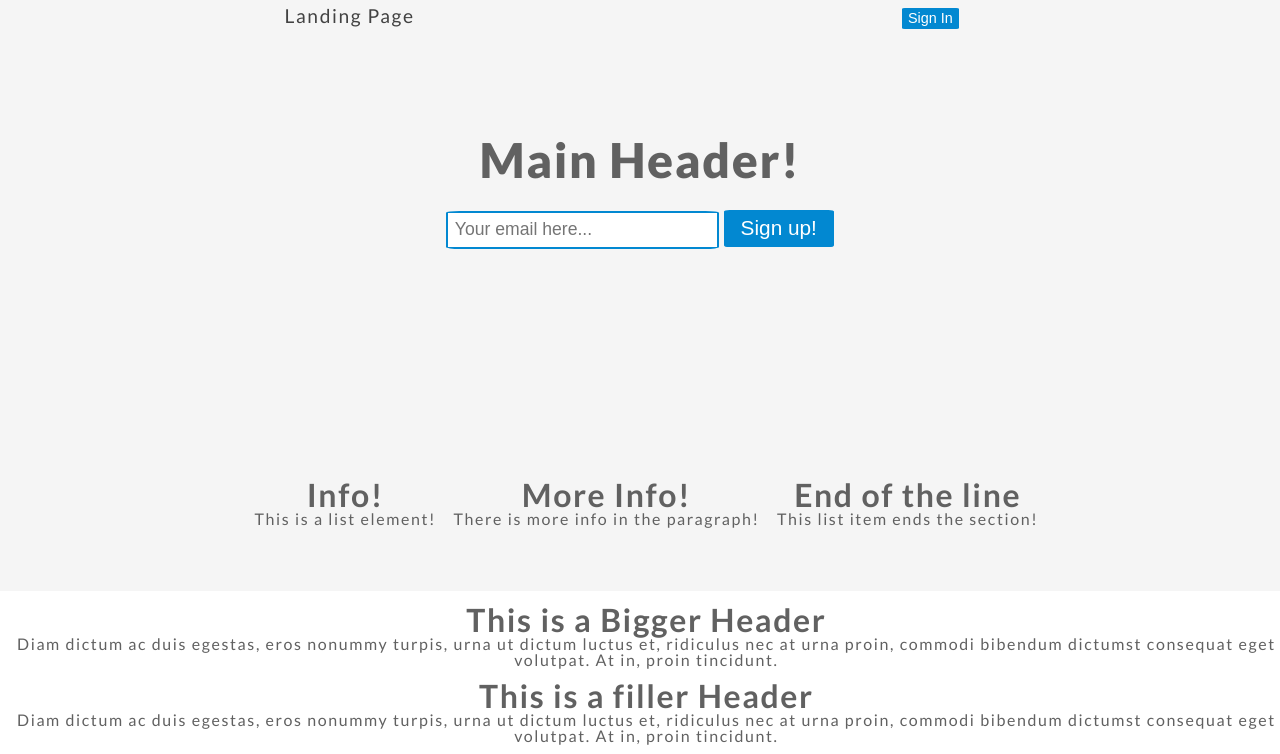
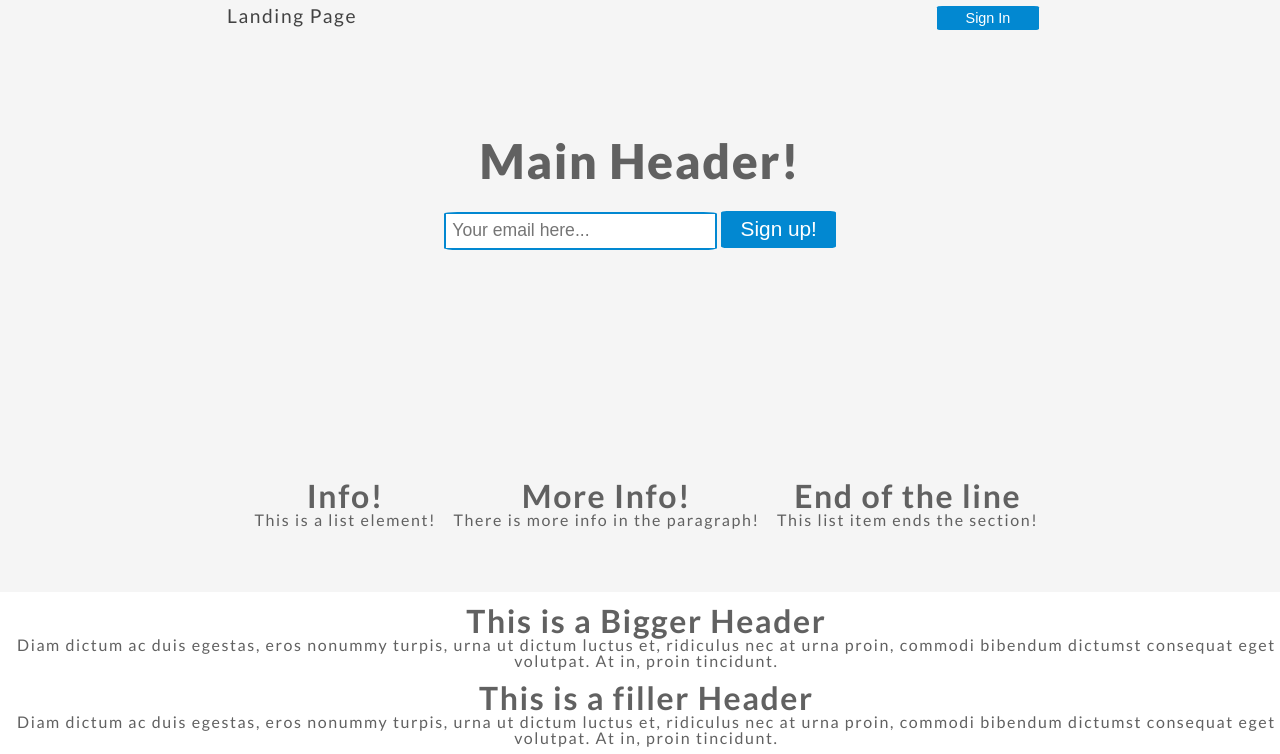
Before and after one commit to LucasBPM/simpleWebsite, a plain HTML site: page index.html in a window 1280 px wide. Shown: the top 754 px of the page. Drawn offline with Linux system fonts and the light colour scheme.

Commit message:
Adjust Nav spacing

```diff
--- a/assets/css/index.css
+++ b/assets/css/index.css
@@ -91,6 +91,14 @@ span {
   display: inline-block;
 
   width: 45%;
+}
+
+nav a {
+  margin-right: 20%;
+}
+
+.nav-button {
+  margin-left: 20%;
 }
 
 
@@ -229,7 +237,7 @@ button {
   background-color: #0288D1;
   font-size: 130%;
 
-  padding: .5% 1.3%;
+  padding: .5% 1.5%;
 
   /*width: 5%;*/
   border: none;
@@ -253,7 +261,7 @@ button:hover {
 .nav-button {
   font-size: 90%;
 
-  padding: .5% 1%;
+  padding: .7% 5%;
 }
 
 /*
```
